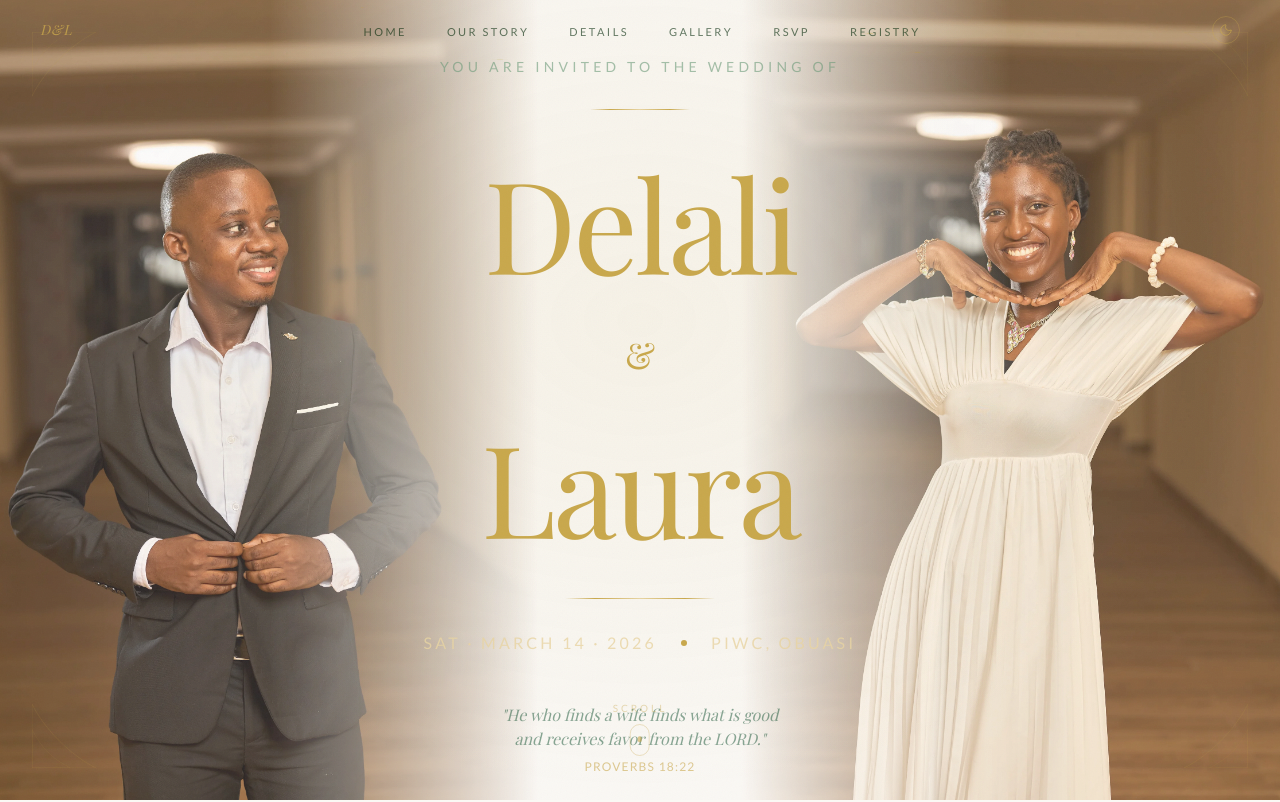
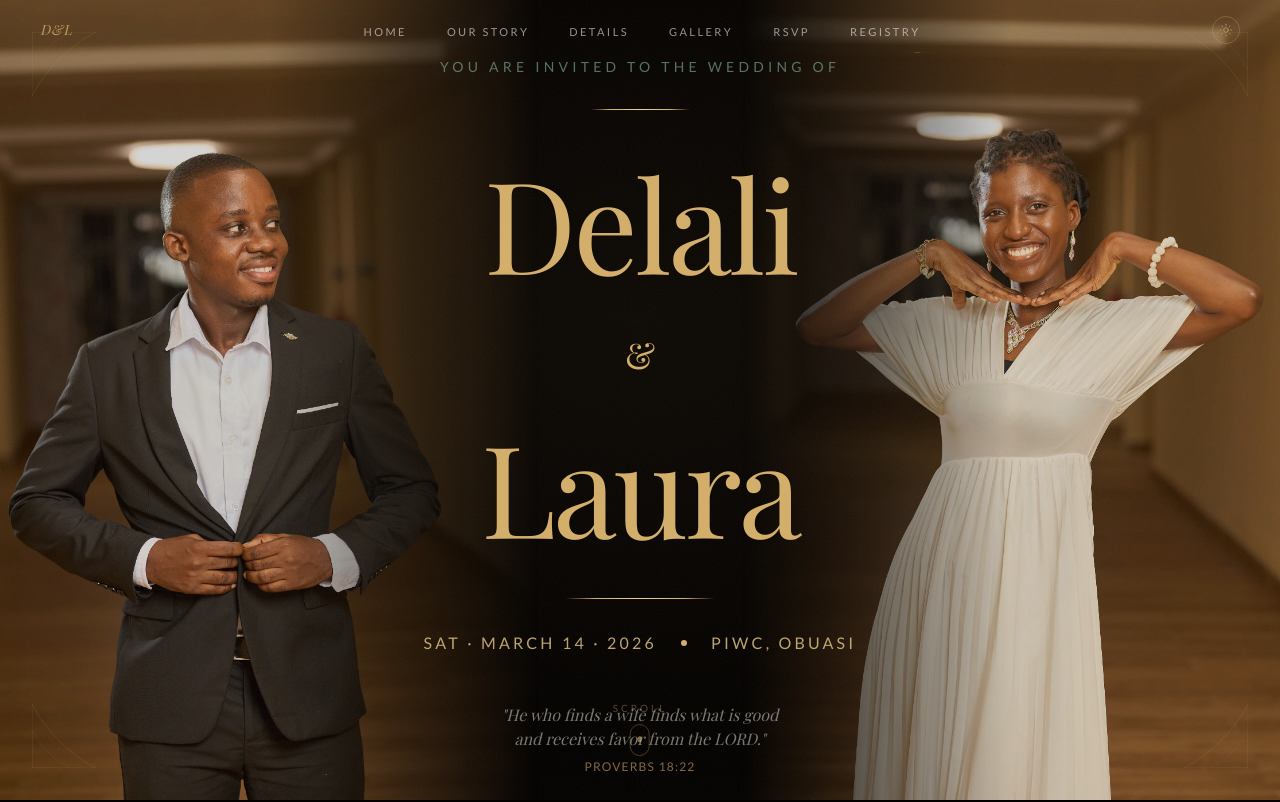
Before and after one commit to fodela/laurykel, a Next.js app: page / in a window 1280 px wide. Shown: the top 802 px of the page. Built offline with nearby package versions, Linux system fonts and the light colour scheme; a web font is replaced by a local one.

Commit message:
style: update wedding color palette and enhance dark theme variables

```diff
--- a/app/globals.css
+++ b/app/globals.css
@@ -24,16 +24,16 @@ html {
 
 :root {
   /* ── Wedding Palette ── */
-  --wedding-ivory: #FAF8F5;
-  --wedding-gold: #C9A84C;
+  --wedding-ivory: #F8F3EB;
+  --wedding-gold: #B8924A;
   --wedding-sage: #6B9A78;
   --wedding-charcoal: #145232;
   --wedding-forest: #155332;
   /* always forest green — hero bg, nav glass */
-  --wedding-glass: rgba(250, 248, 245, 0.65);
-  --wedding-glass-border: rgba(201, 168, 76, 0.40);
-  --wedding-glow: rgba(201, 168, 76, 0.25);
-  --wedding-pale-gold: #E8D5A3;
+  --wedding-glass: rgba(248, 243, 235, 0.65);
+  --wedding-glass-border: rgba(184, 146, 74, 0.40);
+  --wedding-glow: rgba(184, 146, 74, 0.25);
+  --wedding-pale-gold: #E0C885;
 
   /* ── Animation Timing ── */
   --ease-elegant: cubic-bezier(0.25, 0.46, 0.45, 0.94);
@@ -46,7 +46,7 @@ html {
 
   /* ── Shadcn Theme ── */
   --radius: 1rem;
-  --background: oklch(0.98 0.006 90);
+  --background: oklch(0.96 0.012 75);
   --foreground: oklch(0.22 0.09 155);
   --card: oklch(0.97 0.005 90);
   --card-foreground: oklch(0.22 0.09 155);
@@ -73,38 +73,37 @@ html {
 }
 
 .dark {
-  /* ── Wedding Palette (dark) ── */
+  /* ── Wedding Palette (dark) — deep warm midnight ── */
   --wedding-ivory: #FAF8F5;
-  --wedding-gold: #D4B85A;
-  --wedding-sage: #7AAB8A;
-  --wedding-charcoal: #FAF8F5;
-  --wedding-forest: #155332;
-  /* always forest green — hero bg, nav glass */
-  --wedding-glass: rgba(12, 48, 32, 0.75);
-  --wedding-glass-border: rgba(201, 168, 76, 0.35);
-  --wedding-glow: rgba(201, 168, 76, 0.30);
-  --wedding-pale-gold: #E8C878;
+  --wedding-gold: #D4AF6A;
+  --wedding-pale-gold: #E8CC8A;
+  --wedding-sage: #8AB89A;
+  --wedding-charcoal: #F0EBE0;
+  --wedding-forest: #1C1410;
+  --wedding-glass: rgba(18, 14, 10, 0.82);
+  --wedding-glass-border: rgba(212, 175, 106, 0.22);
+  --wedding-glow: rgba(212, 175, 106, 0.18);
 
-  --background: oklch(0.22 0.075 155);
-  --foreground: oklch(0.97 0.006 90);
-  --card: oklch(0.27 0.075 155);
-  --card-foreground: oklch(0.97 0.006 90);
-  --popover: oklch(0.30 0.068 155);
-  --popover-foreground: oklch(0.75 0.012 90);
-  --primary: oklch(0.72 0.135 83);
-  --primary-foreground: oklch(0.22 0.075 155);
-  --secondary: oklch(0.30 0.068 155);
-  --secondary-foreground: oklch(0.97 0.005 90);
-  --muted: oklch(0.26 0.068 155);
-  --muted-foreground: oklch(0.72 0.015 90);
-  --accent: oklch(0.33 0.072 155);
-  --accent-foreground: oklch(0.97 0.005 90);
+  --background: oklch(0.09 0.010 55);
+  --foreground: oklch(0.95 0.008 80);
+  --card: oklch(0.13 0.012 55);
+  --card-foreground: oklch(0.93 0.008 80);
+  --popover: oklch(0.15 0.010 55);
+  --popover-foreground: oklch(0.78 0.012 80);
+  --primary: oklch(0.72 0.120 75);
+  --primary-foreground: oklch(0.09 0.010 55);
+  --secondary: oklch(0.18 0.015 55);
+  --secondary-foreground: oklch(0.90 0.008 80);
+  --muted: oklch(0.16 0.012 55);
+  --muted-foreground: oklch(0.65 0.015 75);
+  --accent: oklch(0.20 0.018 60);
+  --accent-foreground: oklch(0.92 0.008 80);
   --destructive: oklch(0.31 0.085 30);
   --destructive-foreground: oklch(0.94 0.004 34);
-  --border: oklch(0.35 0.078 155);
-  --input: oklch(0.30 0.068 155);
-  --ring: oklch(0.72 0.135 83);
-  --chart-1: oklch(0.72 0.135 83);
+  --border: oklch(0.22 0.018 65);
+  --input: oklch(0.16 0.012 55);
+  --ring: oklch(0.72 0.120 75);
+  --chart-1: oklch(0.72 0.120 75);
   --chart-2: oklch(0.55 0.115 155);
   --chart-3: oklch(0.60 0.100 180);
   --chart-4: oklch(0.82 0.145 83);
@@ -247,11 +246,11 @@ body {
 
   0%,
   100% {
-    border-color: rgba(200, 169, 81, 0.15);
+    box-shadow: 0 0 0 1px rgba(212, 175, 106, 0.08), 0 4px 24px rgba(212, 175, 106, 0.06);
   }
 
   50% {
-    border-color: rgba(200, 169, 81, 0.35);
+    box-shadow: 0 0 0 1px rgba(212, 175, 106, 0.22), 0 8px 40px rgba(212, 175, 106, 0.14);
   }
 }
 
@@ -392,9 +391,9 @@ body {
   /* Glassmorphism card */
   .glass-card {
     background: var(--wedding-glass);
-    backdrop-filter: blur(20px);
-    -webkit-backdrop-filter: blur(20px);
-    border: 1px solid rgba(200, 169, 81, 0.12);
+    backdrop-filter: blur(24px) saturate(1.4);
+    -webkit-backdrop-filter: blur(24px) saturate(1.4);
+    border: 1px solid var(--wedding-glass-border);
   }
 
   /* Gold glow border */
--- a/app/layout.tsx
+++ b/app/layout.tsx
@@ -129,9 +129,9 @@ export default function RootLayout({
       <body
         className={`${playfair.variable} ${lato.variable} ${greatVibes.variable} antialiased`}
       >
-        <ThemeProvider attribute="class" defaultTheme="light" enableSystem={false}>
+        <ThemeProvider attribute="class" defaultTheme="dark" enableSystem={false}>
           <svg
-            className="pointer-events-none fixed inset-0 z-50 h-full w-full opacity-[0.03]"
+            className="pointer-events-none fixed inset-0 z-50 h-full w-full opacity-[0.045]"
             xmlns="http://www.w3.org/2000/svg"
           >
             <filter id="noiseFilter">
--- a/app/page.tsx
+++ b/app/page.tsx
@@ -299,29 +299,35 @@ export default function Home() {
             {/* Traditional Wedding */}
             <DetailCard
               title="Traditional Wedding"
+              date="Sat, 14 March 2026"
               time="7:00 AM"
               location="Kokotuasi, Obuasi"
               venue="Mr. Bosompem's House"
               icon="🎊"
               delay={0}
+              mapUrl="https://maps.app.goo.gl/eyU7hW2yGcLM5ake9?g_st=aw"
             />
             {/* White Wedding */}
             <DetailCard
               title="White Wedding"
+              date="Sat, 14 March 2026"
               time="1:00 PM"
               location="PIWC, Obuasi"
               venue="Kunka New Site"
               icon="💒"
               delay={0.15}
+              mapUrl="https://maps.app.goo.gl/eyU7hW2yGcLM5ake9?g_st=aw"
             />
             {/* Thanks Giving */}
             <DetailCard
               title="Thanks Giving"
+              date="Sun, 15 March 2026"
               time="8:00 AM"
               location="PIWC, Obuasi"
               venue="Kunka New Site"
               icon="🙏"
               delay={0.3}
+              mapUrl="https://maps.app.goo.gl/eyU7hW2yGcLM5ake9?g_st=aw"
             />
           </div>
         </div>
--- a/components/DetailCard.tsx
+++ b/components/DetailCard.tsx
@@ -6,17 +6,21 @@ import { useRef } from "react";
 export default function DetailCard({
 	title,
 	time,
+	date,
 	location,
 	venue,
 	icon,
 	delay,
+	mapUrl,
 }: {
 	title: string;
 	time: string;
+	date?: string;
 	location: string;
 	venue: string;
 	icon: string;
 	delay: number;
+	mapUrl?: string;
 }) {
 	const ref = useRef(null);
 	const isInView = useInView(ref, { once: true, margin: "-60px" });
@@ -29,7 +33,7 @@ export default function DetailCard({
 			transition={{ duration: 0.7, delay, ease: [0.25, 0.46, 0.45, 0.94] }}
 			whileHover={{ y: -5 }}
 		>
-			<div className="glass-card glow-border rounded-2xl p-8 transition-all duration-500 hover:border-wedding-gold/25">
+			<div className="glass-card glow-border rounded-2xl p-8 transition-all duration-500 hover:border-wedding-gold/25 flex flex-col items-center">
 				<div className="mb-4 h-px w-12 mx-auto gold-line" />
 				<div className="mb-4 text-3xl" role="img" aria-label={`${title} icon`}>
 					{icon}
@@ -37,7 +41,12 @@ export default function DetailCard({
 				<h3 className="mb-4 font-serif text-xl text-wedding-charcoal">
 					{title}
 				</h3>
-				<div className="space-y-1">
+				<div className="space-y-1 mb-6">
+					{date && (
+						<p className="font-mono text-xs uppercase tracking-widest text-wedding-gold/70">
+							{date}
+						</p>
+					)}
 					<p className="font-mono text-sm text-wedding-gold">
 						<time dateTime={time}>{time}</time>
 					</p>
@@ -48,6 +57,44 @@ export default function DetailCard({
 						{venue}
 					</p>
 				</div>
+				{mapUrl && (
+					<a
+						href={mapUrl}
+						target="_blank"
+						rel="noopener noreferrer"
+						className="group relative inline-flex items-center gap-2 overflow-hidden rounded-full px-5 py-2 text-xs font-mono uppercase tracking-widest transition-all duration-300"
+						style={{
+							background: "linear-gradient(135deg, rgba(184,145,80,0.12) 0%, rgba(212,175,55,0.18) 100%)",
+							border: "1px solid rgba(184,145,80,0.35)",
+							color: "var(--wedding-gold)",
+						}}
+					>
+						<span
+							className="absolute inset-0 opacity-0 group-hover:opacity-100 transition-opacity duration-300"
+							style={{
+								background: "linear-gradient(135deg, rgba(184,145,80,0.22) 0%, rgba(212,175,55,0.32) 100%)",
+							}}
+							aria-hidden="true"
+						/>
+						<svg
+							xmlns="http://www.w3.org/2000/svg"
+							width="13"
+							height="13"
+							viewBox="0 0 24 24"
+							fill="none"
+							stroke="currentColor"
+							strokeWidth="2"
+							strokeLinecap="round"
+							strokeLinejoin="round"
+							className="relative z-10 transition-transform duration-300 group-hover:scale-110"
+							aria-hidden="true"
+						>
+							<path d="M21 10c0 7-9 13-9 13S3 17 3 10a9 9 0 0 1 18 0z" />
+							<circle cx="12" cy="10" r="3" />
+						</svg>
+						<span className="relative z-10">View on Map</span>
+					</a>
+				)}
 			</div>
 		</motion.article>
 	);
--- a/components/FloatingParticles.tsx
+++ b/components/FloatingParticles.tsx
@@ -26,9 +26,9 @@ export function FloatingParticles() {
             size: Math.random() * 2.5 + 0.5,
             speedX: (Math.random() - 0.5) * 0.3,
             speedY: -(Math.random() * 0.2 + 0.05),
-            opacity: Math.random() * 0.5 + 0.1,
+            opacity: Math.random() * 0.4 + 0.1,
             opacitySpeed: (Math.random() - 0.5) * 0.005,
-            hue: Math.random() * 30 + 35, // 35-65 range for gold variations
+            hue: Math.random() * 16 + 42, // 42-58 range, tighter refined gold
         };
     }, []);
 
@@ -51,7 +51,7 @@ export function FloatingParticles() {
         resize();
 
         // Initialize particles
-        const particleCount = Math.min(60, Math.floor(window.innerWidth / 20));
+        const particleCount = Math.min(40, Math.floor(window.innerWidth / 20));
         particlesRef.current = Array.from({ length: particleCount }, () =>
             createParticle(canvas.width, canvas.height)
         );
@@ -75,7 +75,7 @@ export function FloatingParticles() {
 
                 // Update opacity (twinkle)
                 particle.opacity += particle.opacitySpeed;
-                if (particle.opacity <= 0.05 || particle.opacity >= 0.6) {
+                if (particle.opacity <= 0.05 || particle.opacity >= 0.5) {
                     particle.opacitySpeed *= -1;
                 }
 
@@ -103,7 +103,7 @@ export function FloatingParticles() {
                 // Glow effect for larger particles
                 if (particle.size > 1.5) {
                     ctx.beginPath();
-                    ctx.arc(particle.x, particle.y, particle.size * 3, 0, Math.PI * 2);
+                    ctx.arc(particle.x, particle.y, particle.size * 4, 0, Math.PI * 2);
                     ctx.fillStyle = `rgba(${r}, ${g}, ${b}, ${particle.opacity * 0.15})`;
                     ctx.fill();
                 }
```
